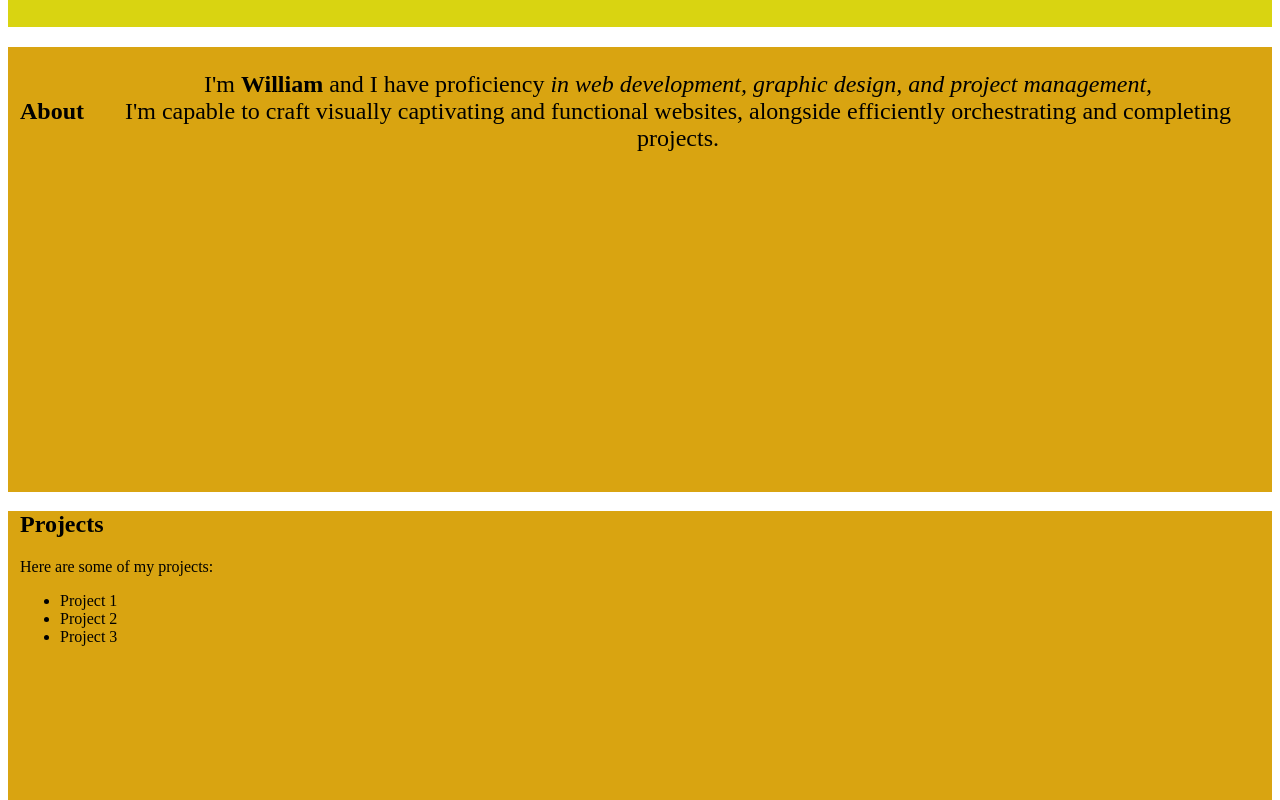
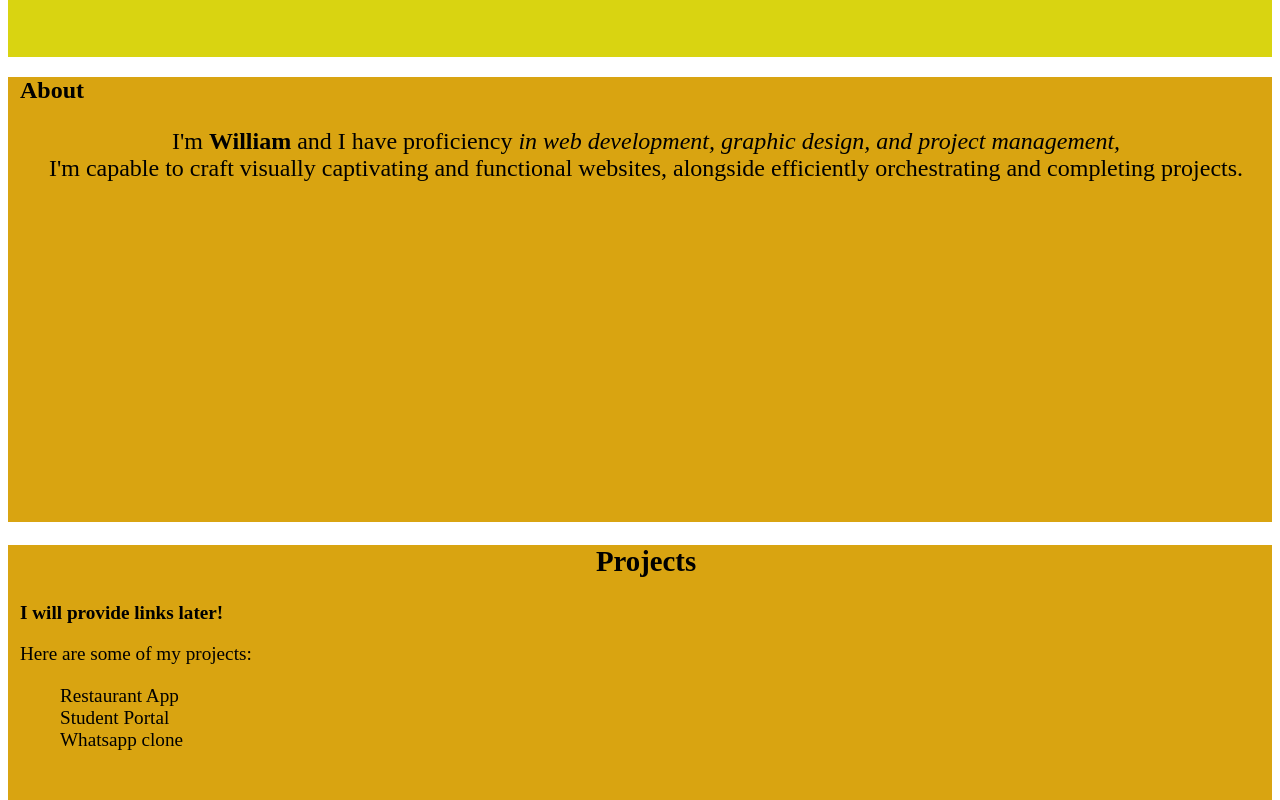
Before and after one commit to william2032/PLP_Portfolio, a plain HTML site: page index.html in a window 1280 px wide. Shown: the part 460-1260 px from the top of the page. Drawn offline with Linux system fonts and the light colour scheme.

Commit message:
Add some new styles in the styles.css more changes to made

```diff
--- a/index.html
+++ b/index.html
@@ -28,13 +28,15 @@
   </section>
 
   <section id="projects">
+    <div>
     <h2>Projects</h2>
+    <p><b>I will provide links later!</b></p>
     <p>Here are some of my projects:</p>
     <ul>
-      <li>Project 1</li>
-      <li>Project 2</li>
-      <li>Project 3</li>
-    </ul>
+      <li>Restaurant App</li>
+      <li>Student Portal</li>
+      <li>Whatsapp clone</li>
+    </div>
   </section>
 </div>
 </body>
--- a/styles.css
+++ b/styles.css
@@ -1,8 +1,9 @@
-/* nav {
+nav {
     background-color: #D98B11;
     color: #eee;
     text-align: right;
-    padding: 10px;
+    margin-bottom: 0px;
+    padding: 25px;
   }
   nav ul {
     list-style-type: none;
@@ -20,12 +21,13 @@
   nav ul li a:hover {
     text-decoration: underline;
   }
-  section {
+  /* section {
     margin-bottom: 20px;
-  }
+  } */
   #home {
     background-color: #D9D411;
     max-height: 25vh;
+    margin-top:0px;
     padding-bottom: 25%;
     padding-left: 12px;
     overflow: hidden;
@@ -37,31 +39,7 @@
     color: #222; ;
     font-size: 1.3em;
   }
-  #about {
-    background-color: #D9A411;
-    max-height: 25vh;
-    margin: 0 auto;
-    justify-content: center;
-    text-align: center;
-    padding-bottom: 25%;
-    display: inline-block;
-    padding-left: 12px;
-    overflow: auto;
-  }
-
-  #about p {
-    font-size: 1.5em;
-  }
-
-  #projects {
-    background-color: #D9A411;
-    max-height: 25vh;
-    padding-bottom: 25%;
-    padding-left: 12px;
-
-  } */
-
-  nav {
+  #about nav {
     background-color: #D98B11;
     color: #eee;
     text-align: right;
@@ -84,21 +62,6 @@
     text-decoration: underline;
   }
 
-  /* Section styles */
-  section {
-    margin-bottom: 20px;
-  }
-
-  /* Home section styles */
-  #home {
-    background-color: #D9D411;
-    max-height: 25vh;
-    padding-bottom: 25%;
-    padding-left: 12px;
-    overflow: hidden;
-    vertical-align: top;
-    margin: 12px 0px 20px 0px;
-  }
   #home p {
     text-align: center;
     color: #222;
@@ -109,16 +72,15 @@
   #about {
     background-color: #D9A411;
     max-height: 25vh;
-    margin: 0 auto;
-    text-align: center;
+    margin-bottom: 10px;
+    vertical-align: top;
+    justify-content: center;
     padding-bottom: 25%;
-    display: flex;
-    align-items: center;
-    justify-content: center;
     padding-left: 12px;
-    overflow: auto;
+
   }
   #about p {
+    text-align: center;
     font-size: 1.5em;
   }
 
@@ -126,6 +88,30 @@
   #projects {
     background-color: #D9A411;
     max-height: 25vh;
+    margin: 0;
+    padding-left: 12px;
     padding-bottom: 25%;
     padding-left: 12px;
+
   }
+
+  #about p {
+    font-size: 1.5em;
+  }
+
+  #projects {
+    background-color: #D9A411;
+    max-height: 25vh;
+    padding-bottom: 25%;
+    font-size: 1.2em;
+    padding-left: 12px;
+
+  }
+
+  #projects h2  {
+    text-align: center;
+
+  }
+  #projects ul {
+    list-style-type: none;
+  }
```
